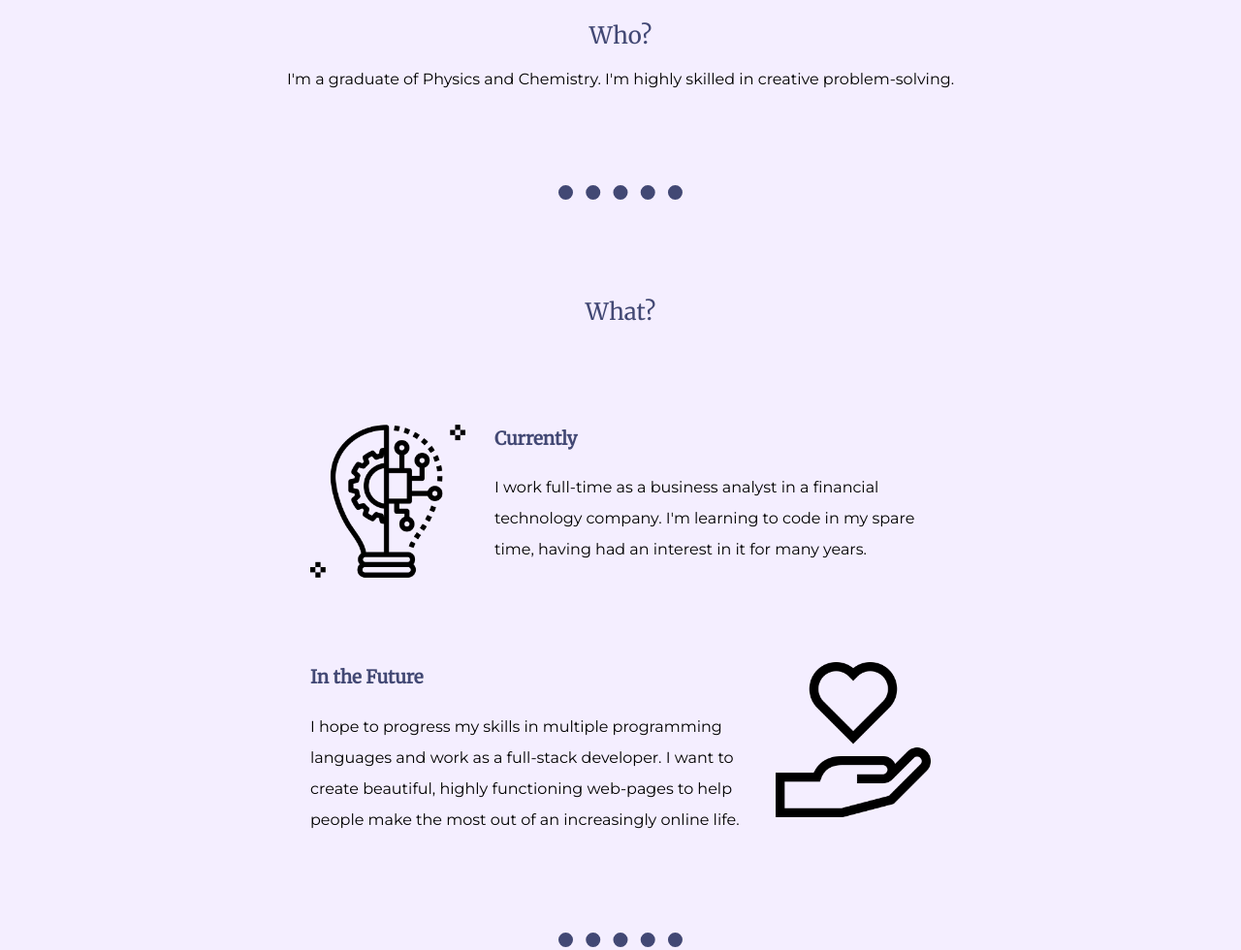
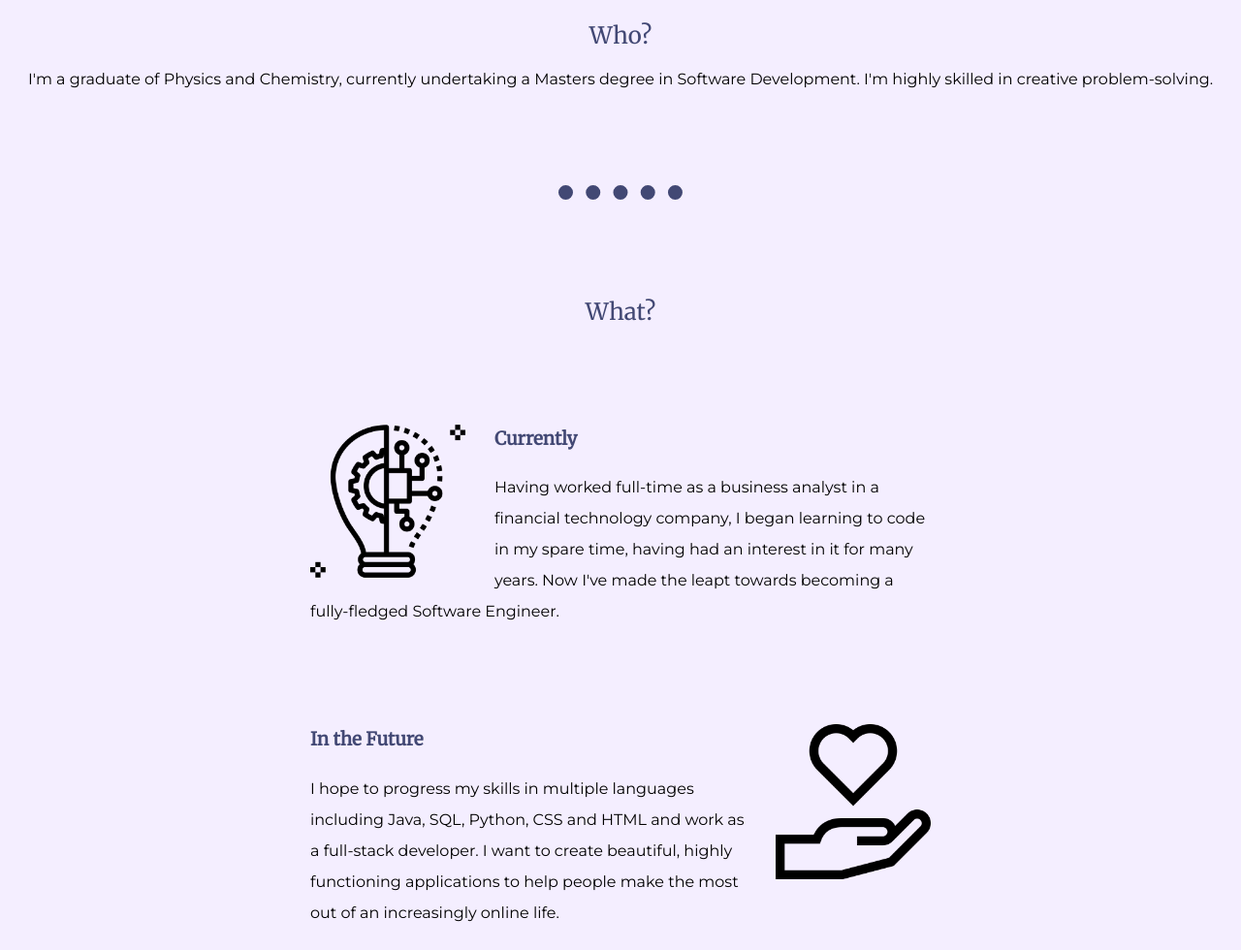
Before and after one commit to dayhlia11/dayhlia11.github.io, a plain HTML site: page docs/index.html in a window 1280 px wide. Shown: the part 991-1971 px from the top of the page at 97% size. Drawn offline with Linux system fonts and the light colour scheme; a web font is replaced by a local one.

Commit message:
Update index.html

```diff
--- a/docs/index.html
+++ b/docs/index.html
@@ -22,7 +22,7 @@
     <div class="profile">
       <img class="me" src="images/sparkle.jpg" alt="profile pic">
       <h2>Who?</h2>
-      <p>I'm a graduate of Physics and Chemistry. I'm highly skilled in creative problem-solving.</p>
+      <p>I'm a graduate of Physics and Chemistry, currently undertaking a Masters degree in Software Development. I'm highly skilled in creative problem-solving.</p>
     </div>
     <hr>
     <div class="skills">
@@ -30,14 +30,14 @@
       <div class="skill-row">
         <img class="idea" src="images/idea.png" alt="idea-lightbulb">
         <h3>Currently</h3>
-        <p>I work full-time as a business analyst in a financial technology company.
-          I'm learning to code in my spare time, having had an interest in it for many years.</p>
+        <p>Having worked full-time as a business analyst in a financial technology company,
+          I began learning to code in my spare time, having had an interest in it for many years. Now I've made the leapt towards becoming a fully-fledged Software Engineer.</p>
       </div>
       <div class="skill-row">
         <img class="hand" src="images/hand.png" alt="hand">
         <h3>In the Future</h3>
-        <p>I hope to progress my skills in multiple programming languages and work as a full-stack developer.
-          I want to create beautiful, highly functioning web-pages to help people make the most out of an
+        <p>I hope to progress my skills in multiple languages including Java, SQL, Python, CSS and HTML and work as a full-stack developer.
+          I want to create beautiful, highly functioning applications to help people make the most out of an
           increasingly online life.</p>
       </div>
     </div>
```
